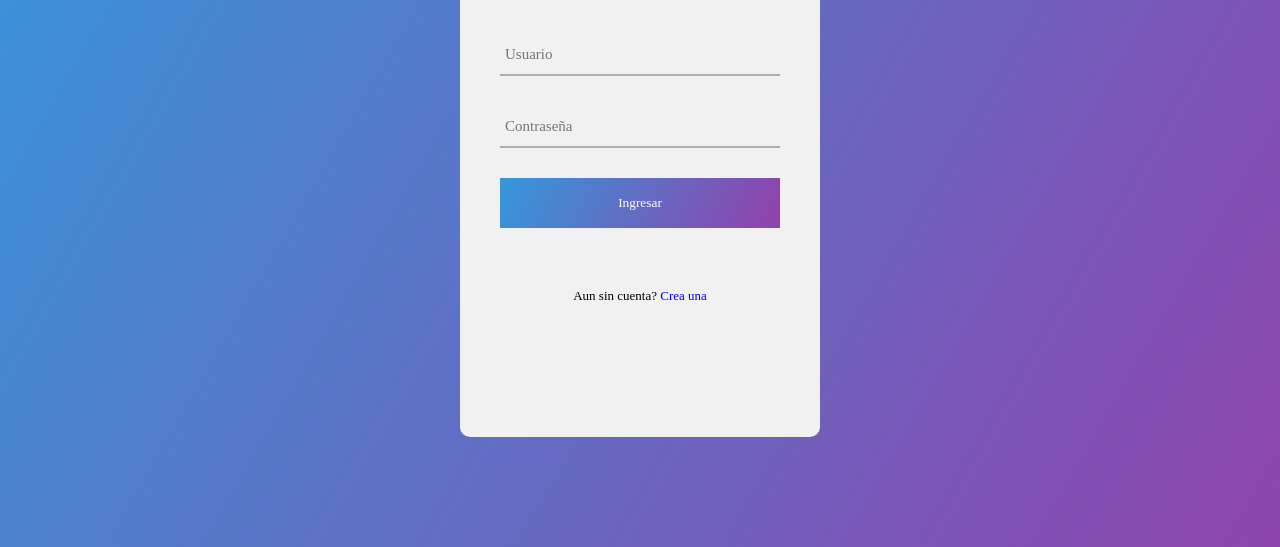
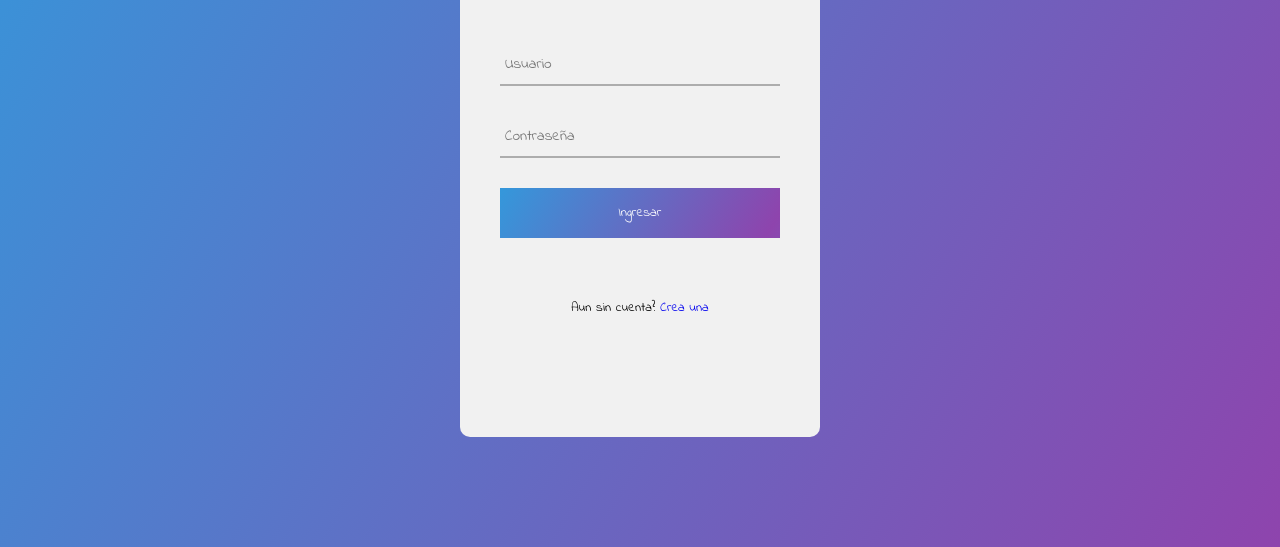
Before and after one commit to FrankLAM7/ProyectoRutas, a plain HTML site: page index/index.html in a window 1280 px wide. Shown: the part 253-800 px from the top of the page. Drawn offline with nearby package versions, Linux system fonts and the light colour scheme; some packages are replaced by stand-ins of ours; no server answers; a script that the page names is missing.

Commit message:
font added

```diff
--- a/index/index.html
+++ b/index/index.html
@@ -5,6 +5,7 @@
     <meta charset="utf-8">
     <title>Login</title>
     <link rel="stylesheet" href="style.css">
+    <link href="https://fonts.googleapis.com/css?family=Indie+Flower&display=swap" rel="stylesheet">
 
   </head>
 
--- a/index/style.css
+++ b/index/style.css
@@ -2,7 +2,7 @@
   margin: 0;
   padding: 0;
   text-decoration: none;
-  font-family: montserrat;
+  font-family: 'Indie Flower', cursive;
   box-sizing: border-box;
 }
 
```
